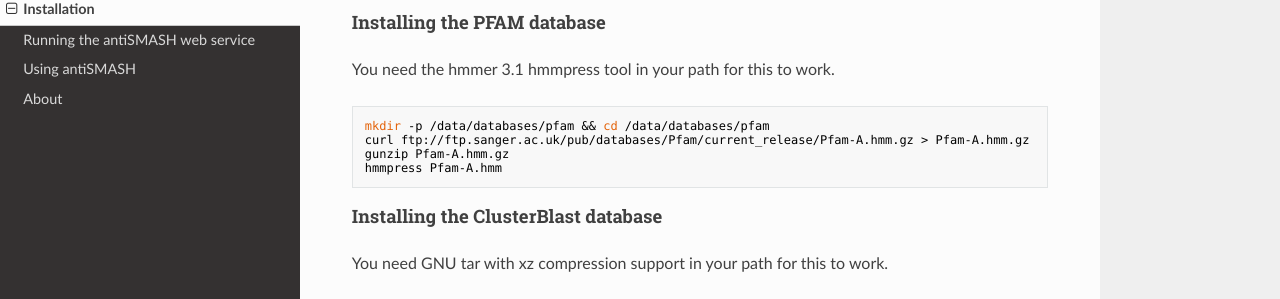
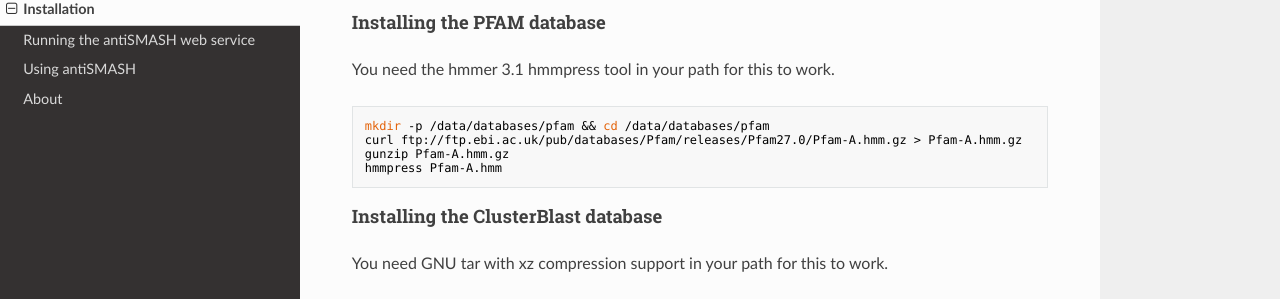
Before and after one commit to antismash/documentation, an MkDocs documentation site: the page built from docs/install.md, in a window 1280 px wide and 900 px high, scrolled down 1062 px. Shown: the part 141-440 px from the top of the window. Built offline with MkDocs 1.6.1, drawn with Linux system fonts in a browser that asks for light colours; nearby versions of some CDN libraries; old or Windows-style settings are respelled for this version of MkDocs.

Commit message:
install: Fix the PFAM database download location
Signed-off-by: Kai Blin <kblin@biosustain.dtu.dk>

````diff
--- a/docs/install.md
+++ b/docs/install.md
@@ -59,7 +59,7 @@ chmod a+x ~/bin/run_antismash
 You need the hmmer 3.1 hmmpress tool in your path for this to work.
 ```bash
 mkdir -p /data/databases/pfam && cd /data/databases/pfam
-curl ftp://ftp.sanger.ac.uk/pub/databases/Pfam/current_release/Pfam-A.hmm.gz > Pfam-A.hmm.gz
+curl ftp://ftp.ebi.ac.uk/pub/databases/Pfam/releases/Pfam27.0/Pfam-A.hmm.gz > Pfam-A.hmm.gz
 gunzip Pfam-A.hmm.gz
 hmmpress Pfam-A.hmm
 ```
````
